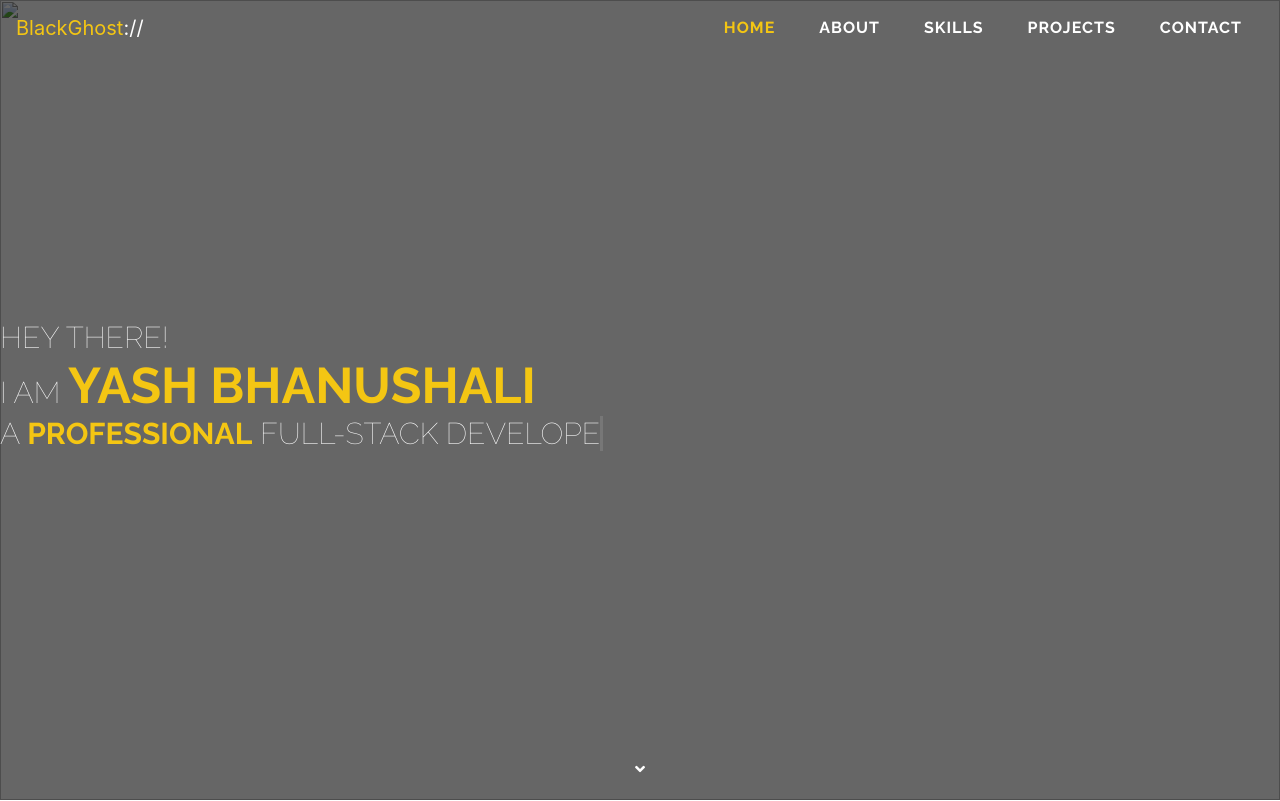
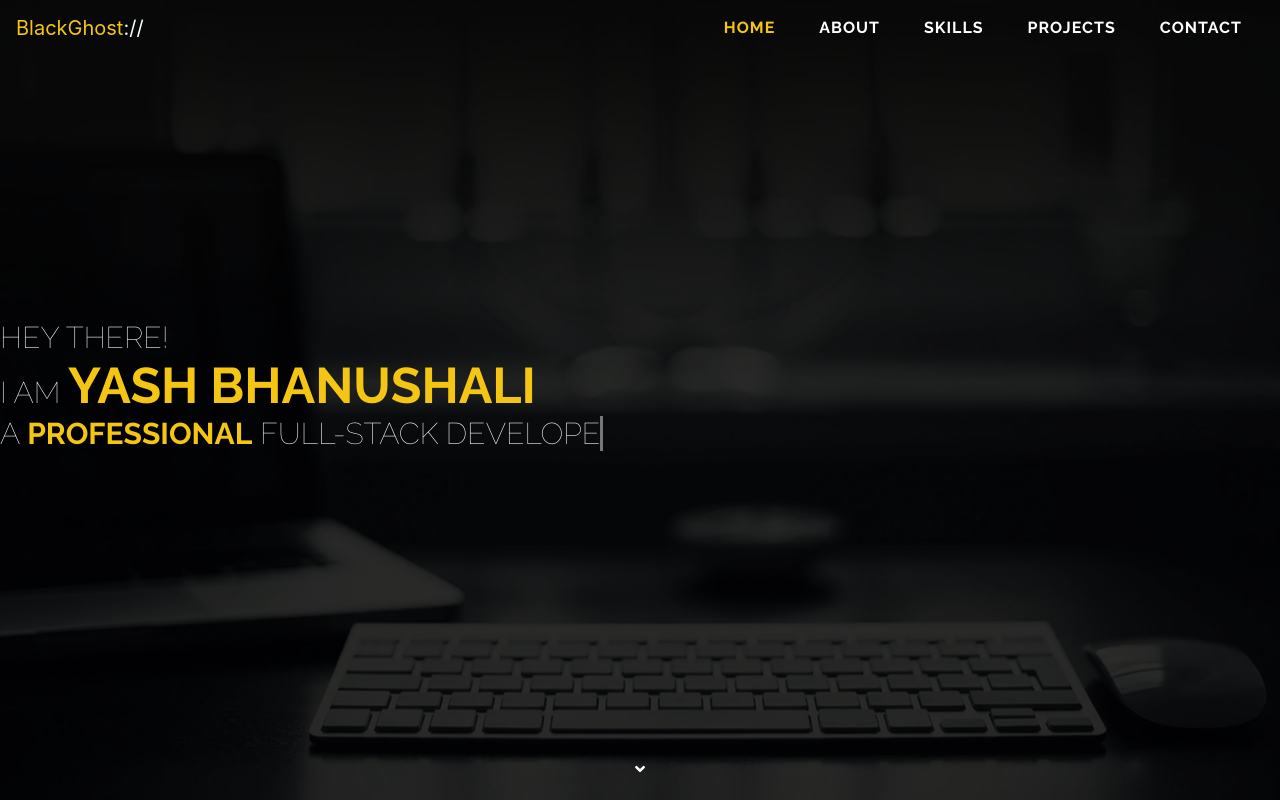
Before and after one commit to Yash-Bhanushali-21/Portfolio, a plain HTML site: page index.html in a window 1280 px wide. Shown: the top 801 px of the page. Drawn offline with nearby package versions, Linux system fonts and the light colour scheme; the site is published under a folder, as on GitHub Pages, so addresses that start at the root find nothing.

Commit message:
Update index.html

```diff
--- a/index.html
+++ b/index.html
@@ -75,7 +75,7 @@
     <!--Header navbar Ends -->
     <!-- Home Section Begins here! -->
     <section id="home">
-        <img id="background-image" src="/images/background.jpg"></img>
+        <img id="background-image" src="images/background.jpg"></img>
         <!-- overlay on image -->
         <div id="home-overlay"></div>
         <!-- Home content -->
```
